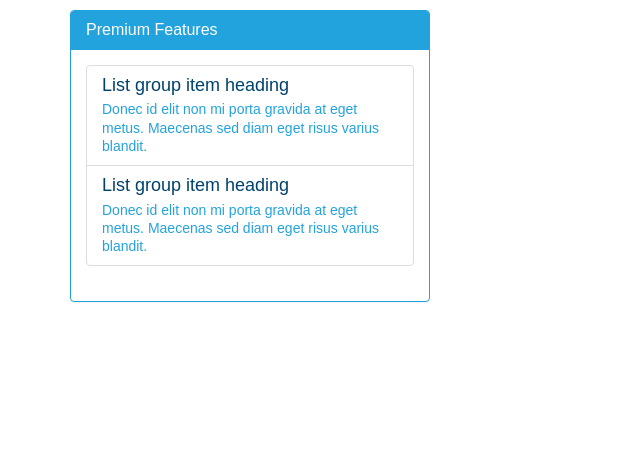
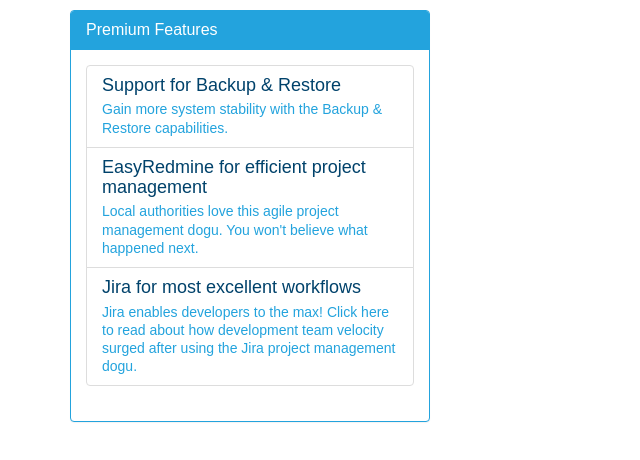
Before and after one commit to ppxl/ppxl.github.io, a plain HTML site: page index.html in a window 1280 px wide. Shown: the whole page, without its empty margins (0-640 px from the left). Drawn offline with Linux system fonts and the light colour scheme.

Commit message:
test: click bait

```diff
--- a/index.html
+++ b/index.html
@@ -4,7 +4,7 @@
     <meta charset="utf-8">
     <title>CES Theme</title>
     <meta name="viewport" content="width=device-width,initial-scale=1">
-    <meta http-equiv="cache-control" content="no-cache" />
+    <meta http-equiv="cache-control" content="no-cache"/>
     <meta http-equiv="X-UA-Compatible" content="IE=edge">
     <link rel="stylesheet" href="css/ces.css" media="screen">
 </head>
@@ -22,15 +22,31 @@
                                 <li class="list-group-item-heading"><a href="https://cloudogu.com" target="_blank">EasyRedmine for efficient project management </a></li>
                                 <li class="list-group-item-heading"><a href="https://cloudogu.com" target="_blank">Jira for most excellent workflows</a></li>
                             </ul -->
-                                <div class="bs-component">
-                                    <div class="list-group"><a href="#" class="list-group-item"><h4 class="list-group-item-heading">List
-                                        group item heading</h4>
-                                        <p class="list-group-item-text">Donec id elit non mi porta gravida at eget metus. Maecenas sed
-                                            diam eget risus varius blandit.</p></a><a href="#" class="list-group-item"><h4
-                                            class="list-group-item-heading">List group item heading</h4>
-                                        <p class="list-group-item-text">Donec id elit non mi porta gravida at eget metus. Maecenas sed
-                                            diam eget risus varius blandit.</p></a></div>
-                                </div>
+                            <div class="bs-component">
+                                <div class="list-group">
+                                    <a href="#" class="list-group-item">
+                                        <h4 class="list-group-item-heading">Support for Backup &amp; Restore</h4>
+                                        <p class="list-group-item-text">
+                                            Gain more system stability with the Backup &amp; Restore
+                                            capabilities.
+                                        </p>
+                                    </a>
+                                    <a href="#" class="list-group-item">
+                                        <h4 class="list-group-item-heading">EasyRedmine for efficient project management</h4>
+                                        <p class="list-group-item-text">
+                                            Local authorities love this agile project management dogu. You won't believe
+                                            what happened next.
+                                        </p>
+                                    </a>
+                                    <a href="#" class="list-group-item">
+                                        <h4 class="list-group-item-heading">Jira for most excellent workflows</h4>
+                                        <p class="list-group-item-text">
+                                            Jira enables developers to the max! Click here to read about
+                                            how development team velocity surged after using the Jira project management
+                                            dogu.
+                                        </p>
+                                    </a>
+                            </div>
                         </div>
                     </div>
                 </div>
```
